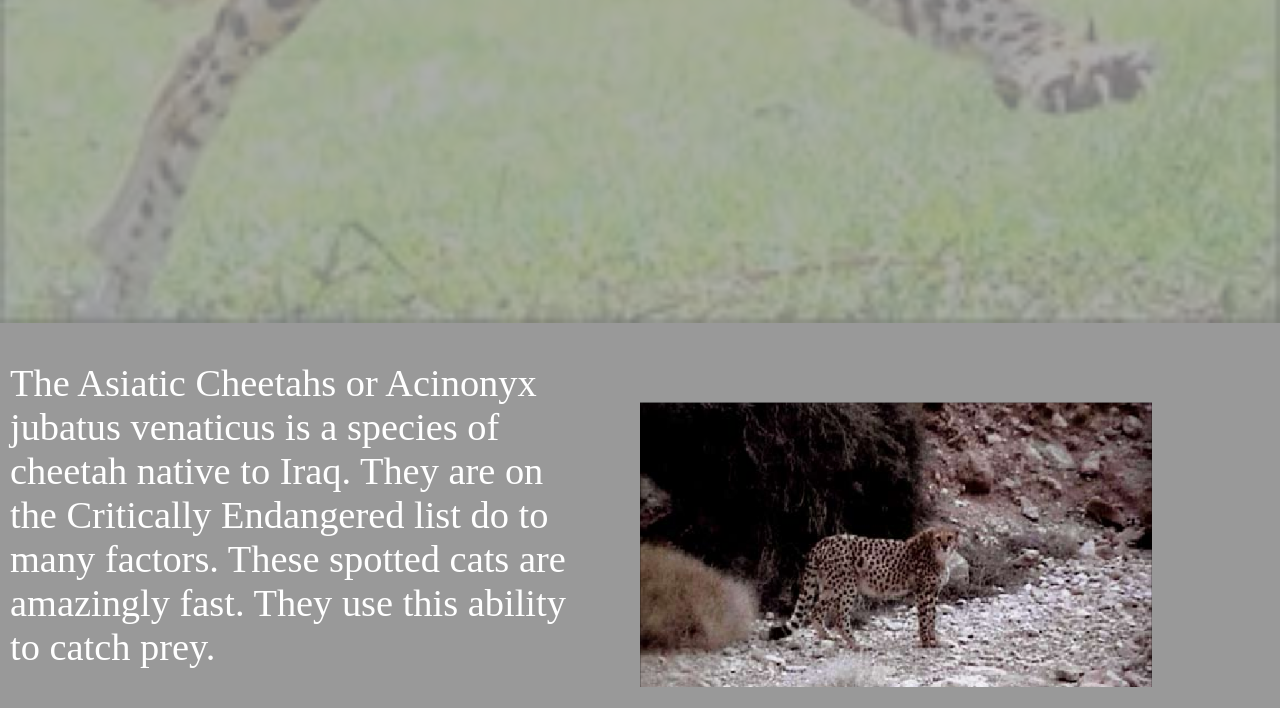
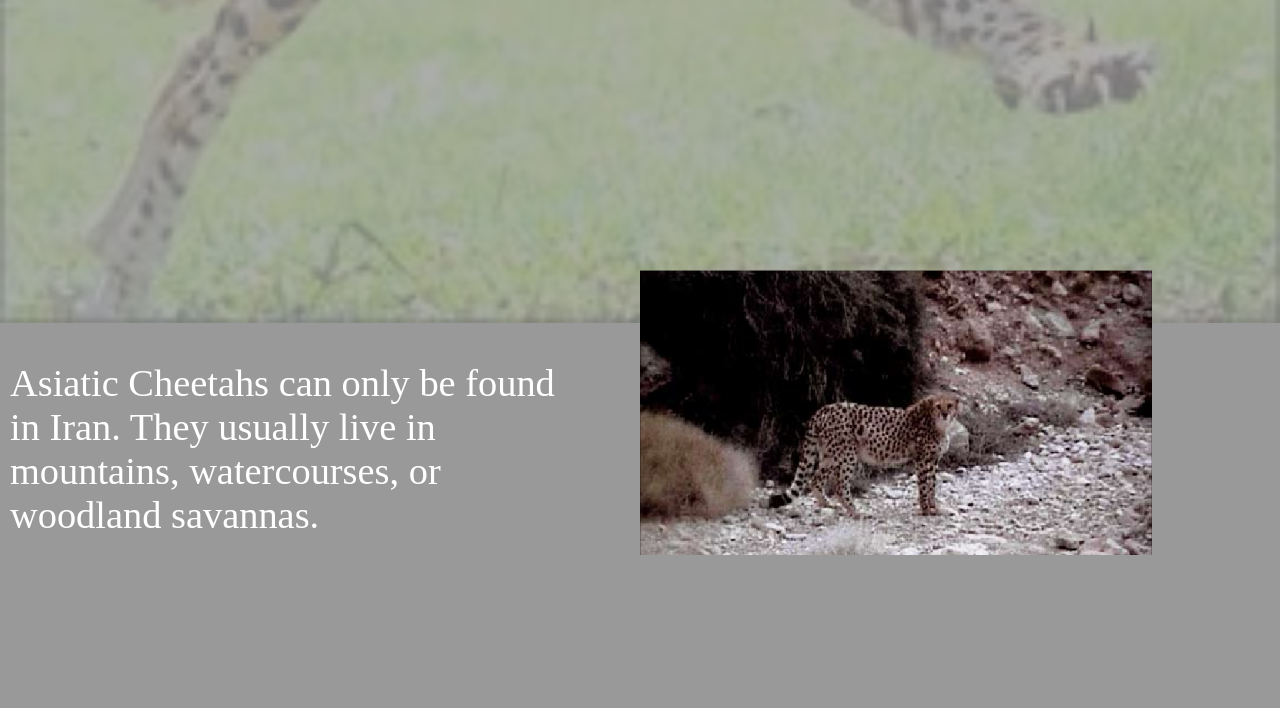
Before and after one commit to GICMan/Save-The-Cheetahs, a plain HTML site: page habitat.html in a window 1280 px wide. Shown: the part 535-1243 px from the top of the page. After the commit the page ends 1111 px from the top, so only its background shows below. Drawn offline with Linux system fonts and the light colour scheme.

Commit message:
Update habitat.html

```diff
--- a/habitat.html
+++ b/habitat.html
@@ -74,7 +74,7 @@
       <img src="image/image4.gif" style="margin-top: -50vw; margin-left: 3vw; width: 40%; position: absolute;">
     </div>
     <div class="container" style="">
-         <p class="bodyText" style="margin-left: 10px; ">The Asiatic Cheetahs or Acinonyx jubatus venaticus is a species of cheetah native to Iraq. They are on the Critically Endangered list do to many factors. These spotted cats are amazingly fast. They use this ability to catch prey.</p>
+         <p class="bodyText" style="margin-left: 10px; ">Asiatic Cheetahs can only be found in Iran. They usually live in mountains, watercourses, or woodland savannas.</p>
          <img src="image/image7.png" style="width: 40%; margin-top: -24vw; margin-left: 50vw">
     </div>
   </body>
```
